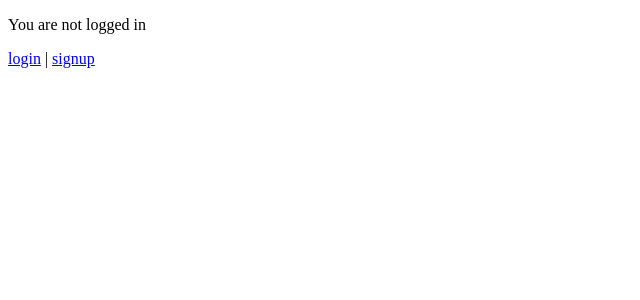
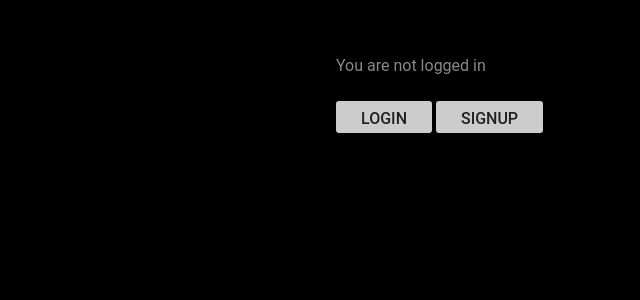
Before and after one commit to ctu-geoforall-lab-projects/dp-kulovana-2019, a Django app: template src/templates/home.html in a window 1280 px wide. Shown: the top 300 px of the page, without its empty margins (0-640 px from the left). Run offline with Django 3.2, Linux system fonts and the light colour scheme; the template is opened without the code that fills it, so the values that code supplies are empty.

Commit message:
Add CSS file. Basic design. (see #29)

```diff
--- a/src/project/settings_custom.py
+++ b/src/project/settings_custom.py
@@ -22,6 +22,11 @@ TEMPLATES = [
         },
     },
 ]
+
+# define global static
+STATICFILES_DIRS = (
+    os.path.join(settings.BASE_DIR, 'static'),
+)
 
 LOGIN_REDIRECT_URL = 'home'
 LOGOUT_REDIRECT_URL = 'home'
--- /dev/null
+++ b/src/static/styles.css
@@ -0,0 +1,38 @@
+body {
+	background: #000;
+	color: #888;
+}
+
+main {
+	font-family: Roboto, "Helvetica Neue", sans-serif;
+	max-width: 38rem;
+	padding: 2rem;
+	margin: auto;
+}
+
+h2 {
+  color: #fff;
+}
+
+button, .button-box {
+	text-decoration: none;
+	outline: none;
+	display: inline-block;
+	min-width: 88px;
+  line-height: 36px;
+	vertical-align: middle;
+	align-items: center;
+  text-align: center;
+  border-radius: 3px;
+	box-sizing: border-box;
+	white-space: nowrap;
+	text-transform: uppercase;
+	font-weight: 500;
+	border: 0;
+	margin: 10px 0;
+  padding: 0 25px;
+	min-height: 32px;
+	height: 32px;
+	background-color: #ccc;
+	color: rgb(33, 33, 33);
+}
--- a/src/templates/base.html
+++ b/src/templates/base.html
@@ -3,6 +3,8 @@
 <head>
   <meta charset="utf-8">
   <title>{% block title %}Django Auth Tutorial{% endblock %}</title>
+  {% load static %}
+  <link rel="stylesheet" href="{% static 'styles.css' %}">
 </head>
 <body>
   <main>
--- a/src/templates/home.html
+++ b/src/templates/home.html
@@ -1,7 +1,7 @@
 {% extends 'base.html' %}
 {% load auth_extras %}
 
-{% block title %}Home{% endblock %}
+{% block title %}GIS.lab user console{% endblock %}
 
 {% block content %}
 {% if user.is_authenticated %}
@@ -25,10 +25,10 @@
      {% endif %}</li>
   {% endfor %}
 
-  <p><a href="{% url 'logout' %}">logout</a></p>
+  <p><a class="button-box" href="{% url 'logout' %}">logout</a></p>
 {% else %}
   <p>You are not logged in</p>
-  <a href="{% url 'login' %}">login</a> |
-  <a href="{% url 'signup' %}">signup</a>
+  <a class="button-box" href="{% url 'login' %}">login</a>
+  <a class="button-box" href="{% url 'signup' %}">signup</a>
 {% endif %}
 {% endblock %}
--- a/src/templates/password_change.html
+++ b/src/templates/password_change.html
@@ -10,6 +10,6 @@
   <button type="submit">Change</button>
 </form>
 
-<p><a href="{% url 'home' %}">Home</a></p>
+<p><a class="button-box" href="{% url 'home' %}">Home</a></p>
 
 {% endblock %}
--- a/src/templates/user_change.html
+++ b/src/templates/user_change.html
@@ -10,6 +10,6 @@
   <button type="submit">Change</button>
 </form>
 
-<p><a href="{% url 'home' %}">Home</a></p>
+<p><a class="button-box" href="{% url 'home' %}">Home</a></p>
 
 {% endblock %}
```
Also changed, not shown: src/templates/login.html (added, +12 -0 lines), 1 other file.
